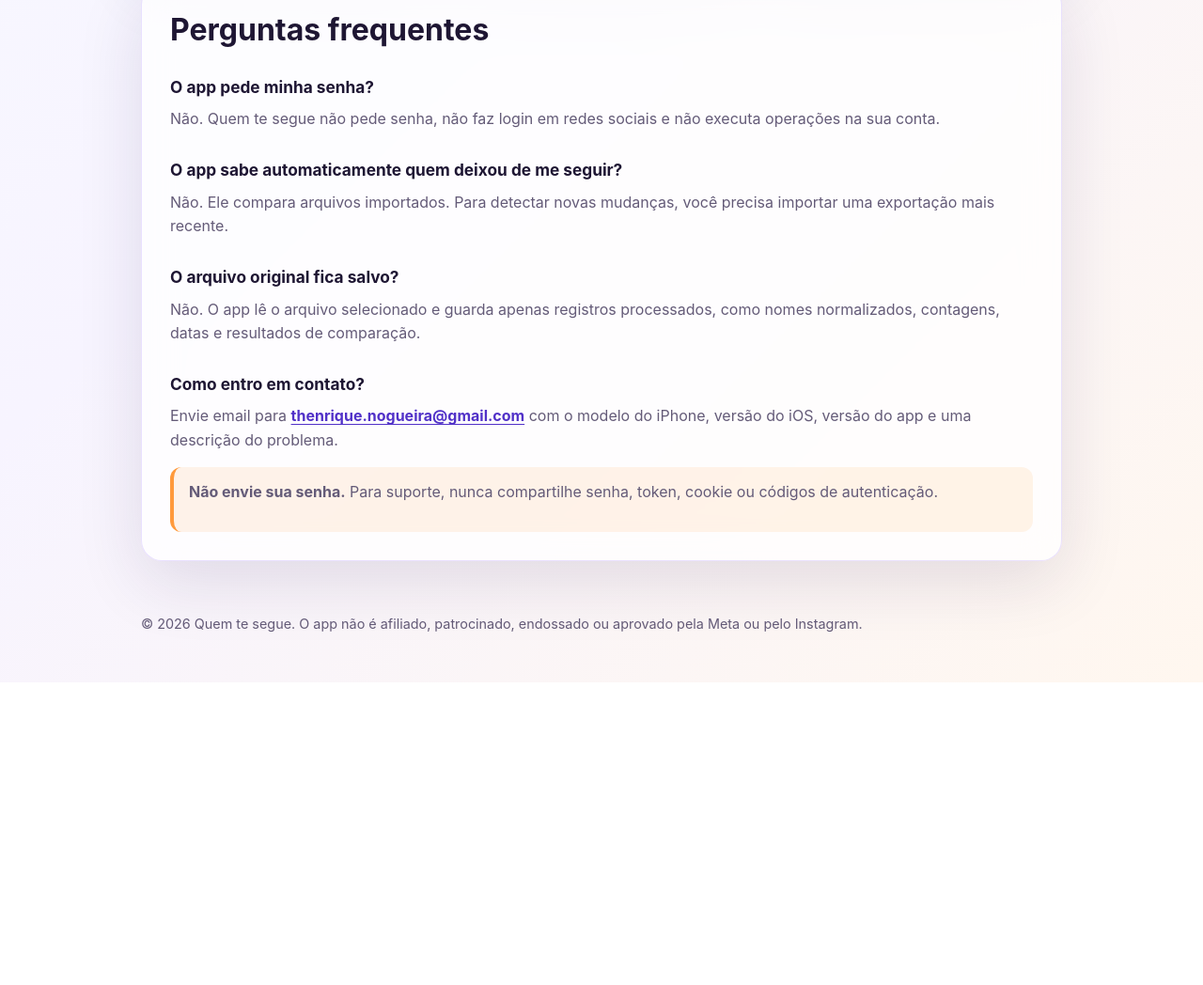
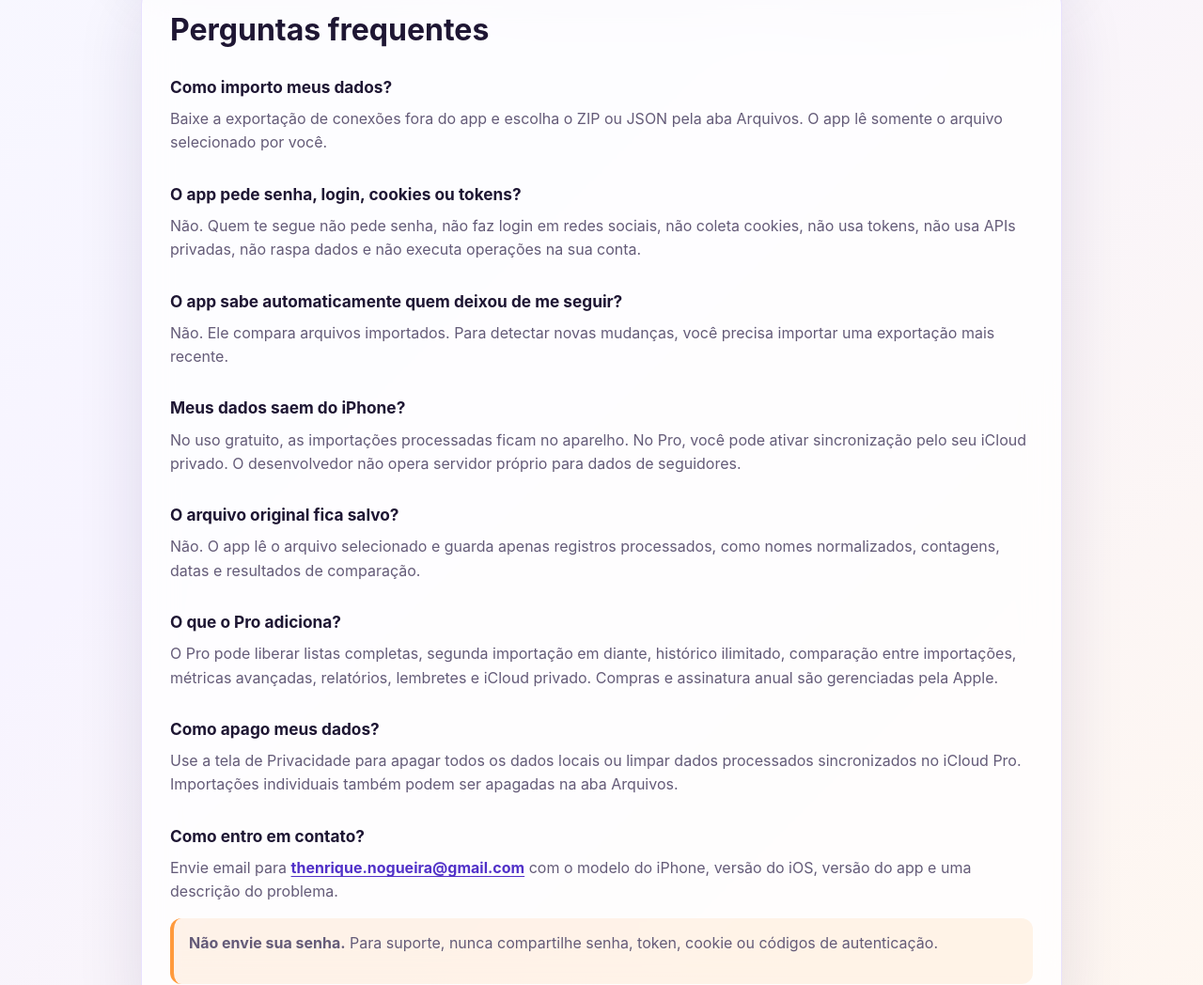
Before and after one commit to nogueirathiago/quem-te-segue-legal, a plain HTML site: page support.html in a window 1280 px wide. Shown: the part 955-2003 px from the top of the page at 94% size. Before the commit the page ends 1681 px from the top, so only its background shows below. Drawn offline with Linux system fonts and the light colour scheme.

Commit message:
sync legal pages with app review copy

```diff
--- a/support.html
+++ b/support.html
@@ -31,7 +31,7 @@
     <section class="grid section" aria-label="Ajuda rápida">
       <article class="card">
         <h2>Como importar</h2>
-        <p>Baixe uma cópia dos seus dados, prefira o formato JSON e selecione o ZIP ou JSON pelo app Arquivos no iPhone.</p>
+        <p>Baixe uma exportação de conexões fora do app, prefira o formato JSON e selecione o ZIP ou JSON pelo app Arquivos no iPhone.</p>
       </article>
       <article class="card">
         <h2>Erro no arquivo</h2>
@@ -46,14 +46,26 @@
     <section class="document">
       <h2>Perguntas frequentes</h2>
 
-      <h3>O app pede minha senha?</h3>
-      <p>Não. Quem te segue não pede senha, não faz login em redes sociais e não executa operações na sua conta.</p>
+      <h3>Como importo meus dados?</h3>
+      <p>Baixe a exportação de conexões fora do app e escolha o ZIP ou JSON pela aba Arquivos. O app lê somente o arquivo selecionado por você.</p>
+
+      <h3>O app pede senha, login, cookies ou tokens?</h3>
+      <p>Não. Quem te segue não pede senha, não faz login em redes sociais, não coleta cookies, não usa tokens, não usa APIs privadas, não raspa dados e não executa operações na sua conta.</p>
 
       <h3>O app sabe automaticamente quem deixou de me seguir?</h3>
       <p>Não. Ele compara arquivos importados. Para detectar novas mudanças, você precisa importar uma exportação mais recente.</p>
 
+      <h3>Meus dados saem do iPhone?</h3>
+      <p>No uso gratuito, as importações processadas ficam no aparelho. No Pro, você pode ativar sincronização pelo seu iCloud privado. O desenvolvedor não opera servidor próprio para dados de seguidores.</p>
+
       <h3>O arquivo original fica salvo?</h3>
       <p>Não. O app lê o arquivo selecionado e guarda apenas registros processados, como nomes normalizados, contagens, datas e resultados de comparação.</p>
+
+      <h3>O que o Pro adiciona?</h3>
+      <p>O Pro pode liberar listas completas, segunda importação em diante, histórico ilimitado, comparação entre importações, métricas avançadas, relatórios, lembretes e iCloud privado. Compras e assinatura anual são gerenciadas pela Apple.</p>
+
+      <h3>Como apago meus dados?</h3>
+      <p>Use a tela de Privacidade para apagar todos os dados locais ou limpar dados processados sincronizados no iCloud Pro. Importações individuais também podem ser apagadas na aba Arquivos.</p>
 
       <h3>Como entro em contato?</h3>
       <p>Envie email para <a href="mailto:thenrique.nogueira@gmail.com">thenrique.nogueira@gmail.com</a> com o modelo do iPhone, versão do iOS, versão do app e uma descrição do problema.</p>
```
Also changed, not shown: privacy.html (+2 -2 lines), terms.html (+2 -2 lines).
